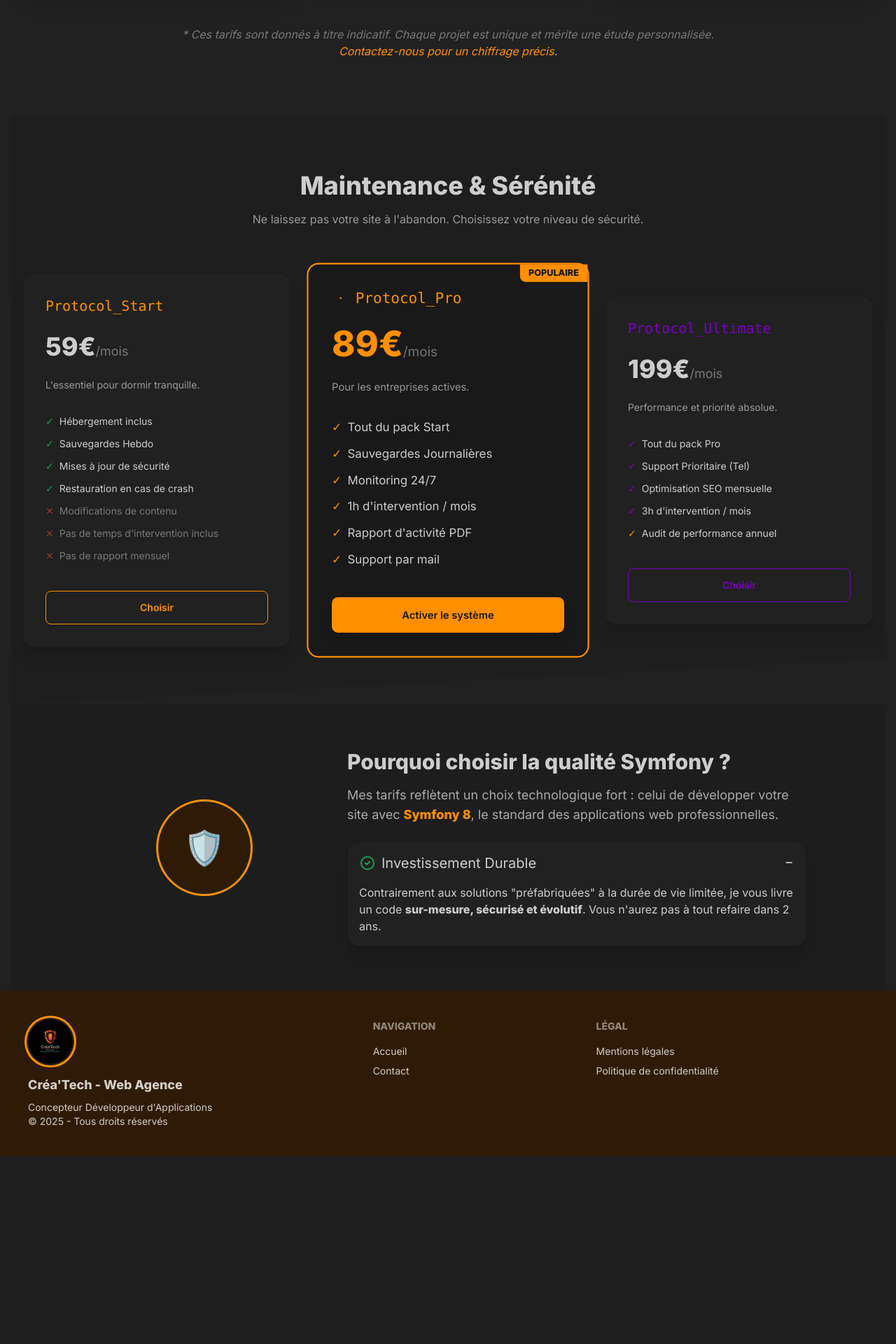
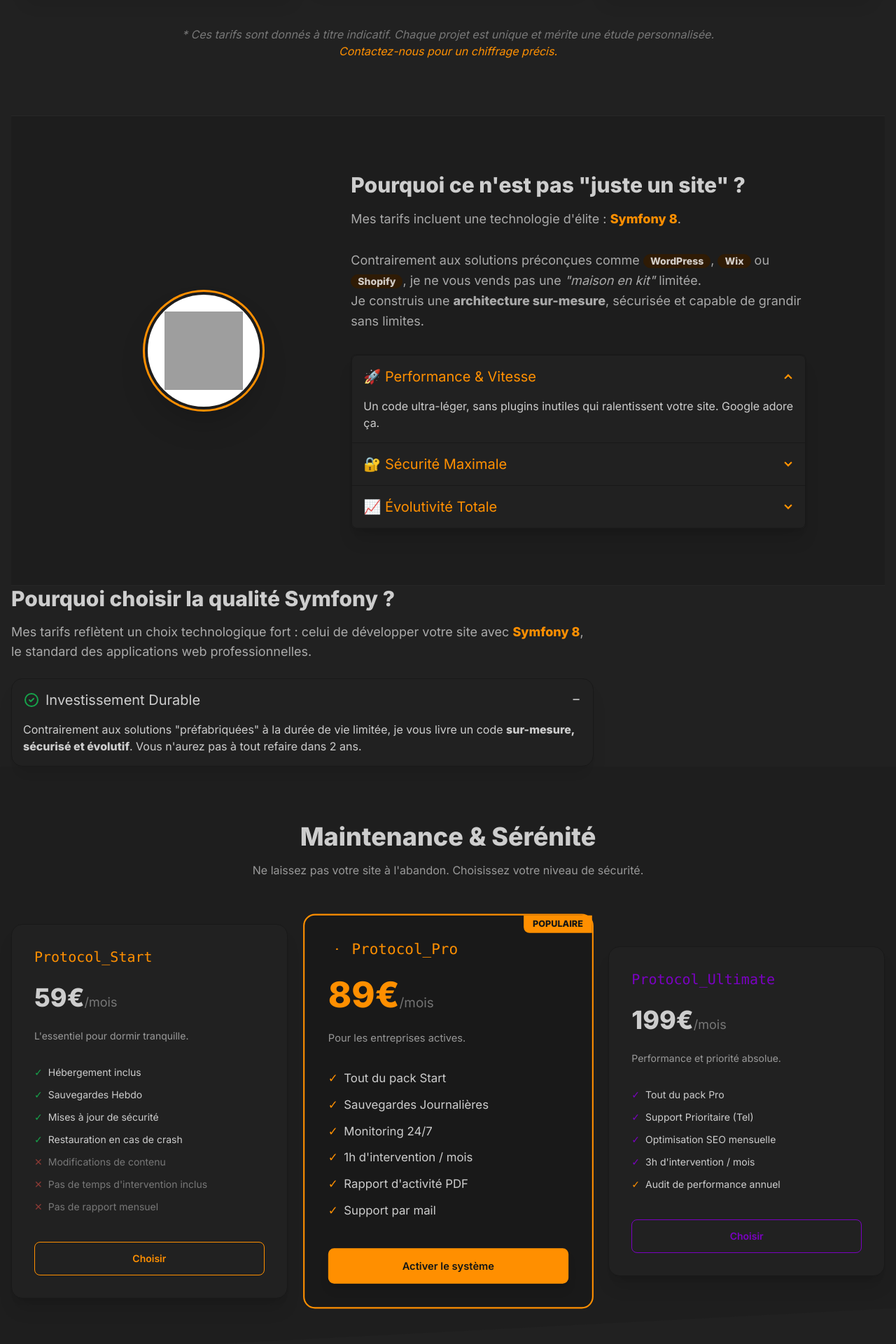
Before and after one commit to vincent062/createch, a Symfony app: template templates/home/index.html.twig in a window 1280 px wide. Shown: the part 1968-3888 px from the top of the page at 70% size. Before the commit the page ends 3620 px from the top, so only its background shows below. Run offline with Twig, Linux system fonts and the light colour scheme; the template is opened without the code that fills it, so the values that code supplies are empty; some libraries are stand-ins or nearby versions; grey boxes are pictures that could not be loaded.

Commit message:
changements services

```diff
--- a/templates/home/index.html.twig
+++ b/templates/home/index.html.twig
@@ -254,6 +254,104 @@
 
         </div>
     </section>
+    {# --- SECTION: SYMFONY (AVEC EXEMPLES CMS) --- #}
+    <section class="py-20 bg-base-200 border-y border-base-content/5">
+        <div class="container mx-auto px-4">
+            <div class="flex flex-col md:flex-row items-center gap-12 max-w-5xl mx-auto">
+
+                {# COLONNE GAUCHE : Logo Symfony #}
+                <div class="md:w-1/3 flex justify-center">
+                    <div class="avatar">
+                        <div class="w-40 h-40 p-6 bg-white rounded-full ring ring-primary ring-offset-base-200 ring-offset-4 shadow-2xl flex items-center justify-center">
+                            <img src="https://symfony.com/logos/symfony_black_03.svg" alt="Logo Symfony" class="w-full h-auto" />
+                        </div>
+                    </div>
+                </div>
+
+                {# COLONNE DROITE : Texte & Arguments #}
+                <div class="md:w-2/3">
+                    <h2 class="text-3xl font-bold mb-4">Pourquoi ce n'est pas "juste un site" ?</h2>
+
+                    <p class="text-lg mb-8 text-base-content/80 leading-relaxed">
+                        Mes tarifs incluent une technologie d'élite :
+                        <span class="font-bold text-primary">Symfony 8</span>.
+                        <br><br>
+                        Contrairement aux solutions préconçues comme
+                        <span class="badge badge-neutral font-bold">WordPress</span>,
+                        <span class="badge badge-neutral font-bold">Wix</span> ou
+                        <span class="badge badge-neutral font-bold">Shopify</span>,
+                        je ne vous vends pas une <em>"maison en kit"</em> limitée.
+                        <br>
+                        Je construis une <strong>architecture sur-mesure</strong>, sécurisée et capable de grandir sans limites.
+                    </p>
+
+                    {# Accordéon #}
+                    <div class="join join-vertical w-full bg-base-100 shadow-xl border border-base-300">
+
+                        {# Item 1 #}
+                        <div class="collapse collapse-arrow join-item border-base-300 border">
+                            <input type="radio" name="acc-symfony" checked="checked" />
+                            <div class="collapse-title text-xl font-medium text-primary">
+                                🚀 Performance & Vitesse
+                            </div>
+                            <div class="collapse-content">
+                                <p>Un code ultra-léger, sans plugins inutiles qui ralentissent votre site. Google adore ça.</p>
+                            </div>
+                        </div>
+
+                        {# Item 2 #}
+                        <div class="collapse collapse-arrow join-item border-base-300 border">
+                            <input type="radio" name="acc-symfony" />
+                            <div class="collapse-title text-xl font-medium text-primary">
+                                🔐 Sécurité Maximale
+                            </div>
+                            <div class="collapse-content">
+                            <p>Le socle technique utilisé par des géants comme <strong>Spotify</strong>, <strong>BlaBlaCar</strong> ou encore le moteur e-commerce <strong>PrestaShop</strong>.</p>
+                            </div>
+                        </div>
+
+                        {# Item 3 #}
+                        <div class="collapse collapse-arrow join-item border-base-300 border">
+                            <input type="radio" name="acc-symfony" />
+                            <div class="collapse-title text-xl font-medium text-primary">
+                                📈 Évolutivité Totale
+                            </div>
+                            <div class="collapse-content">
+                                <p>Besoin d'ajouter une fonctionnalité complexe dans 6 mois ? Avec Symfony, tout est possible.</p>
+                            </div>
+                        </div>
+
+                    </div>
+                </div>
+
+            </div>
+        </div>
+    </section>
+
+                {# Partie Texte #}
+                <div class="md:w-2/3">
+                    <h2 class="text-3xl font-bold mb-4">Pourquoi choisir la qualité Symfony ?</h2>
+
+                    <p class="text-lg mb-6 text-base-content/80">
+                        Mes tarifs reflètent un choix technologique fort : celui de développer votre site avec
+                        <span class="font-bold text-primary">Symfony 8</span>, le standard des applications web professionnelles.
+                    </p>
+
+                    <div class="collapse collapse-plus bg-base-100 shadow-xl border border-base-300">
+                        <input type="checkbox" checked="checked" />
+                        <div class="collapse-title text-xl font-medium flex items-center gap-2">
+                            <svg xmlns="http://www.w3.org/2000/svg" class="h-6 w-6 text-success" fill="none" viewBox="0 0 24 24" stroke="currentColor"><path stroke-linecap="round" stroke-linejoin="round" stroke-width="2" d="M9 12l2 2 4-4m6 2a9 9 0 11-18 0 9 9 0 0118 0z" /></svg>
+                            Investissement Durable
+                        </div>
+                        <div class="collapse-content">
+                            <p>Contrairement aux solutions "préfabriquées" à la durée de vie limitée, je vous livre un code <strong>sur-mesure, sécurisé et évolutif</strong>. Vous n'aurez pas à tout refaire dans 2 ans.</p>
+                        </div>
+                    </div>
+                </div>
+
+            </div>
+        </div>
+    </section>
 {# --- SECTION TARIFS MAINTENANCE --- #}
     <section class="py-20 px-4 relative overflow-hidden">
         {# Fond décoratif #}
@@ -330,42 +428,5 @@
             </div>
         </div>
     </section>
-    {# --- SECTION: JUSTIFICATION TECHNIQUE / PRIX --- #}
-    <section class="py-16 bg-base-200">
-        <div class="container mx-auto px-4">
-            <div class="flex flex-col md:flex-row items-center gap-10 max-w-5xl mx-auto">
 
-                {# Partie Visuelle (Icône ou Image) #}
-                <div class="md:w-1/3 flex justify-center">
-                    <div class="avatar placeholder">
-                        <div class="bg-neutral text-neutral-content rounded-full w-32 h-32 ring ring-primary ring-offset-base-100 ring-offset-2">
-                            <span class="text-5xl">🛡️</span>
-                        </div>
-                    </div>
-                </div>
-
-                {# Partie Texte #}
-                <div class="md:w-2/3">
-                    <h2 class="text-3xl font-bold mb-4">Pourquoi choisir la qualité Symfony ?</h2>
-
-                    <p class="text-lg mb-6 text-base-content/80">
-                        Mes tarifs reflètent un choix technologique fort : celui de développer votre site avec
-                        <span class="font-bold text-primary">Symfony 8</span>, le standard des applications web professionnelles.
-                    </p>
-
-                    <div class="collapse collapse-plus bg-base-100 shadow-xl border border-base-300">
-                        <input type="checkbox" checked="checked" />
-                        <div class="collapse-title text-xl font-medium flex items-center gap-2">
-                            <svg xmlns="http://www.w3.org/2000/svg" class="h-6 w-6 text-success" fill="none" viewBox="0 0 24 24" stroke="currentColor"><path stroke-linecap="round" stroke-linejoin="round" stroke-width="2" d="M9 12l2 2 4-4m6 2a9 9 0 11-18 0 9 9 0 0118 0z" /></svg>
-                            Investissement Durable
-                        </div>
-                        <div class="collapse-content">
-                            <p>Contrairement aux solutions "préfabriquées" à la durée de vie limitée, je vous livre un code <strong>sur-mesure, sécurisé et évolutif</strong>. Vous n'aurez pas à tout refaire dans 2 ans.</p>
-                        </div>
-                    </div>
-                </div>
-
-            </div>
-        </div>
-    </section>
 {% endblock %}
```
Also changed, not shown: templates/prestation/show.html.twig (+17 -6 lines).
